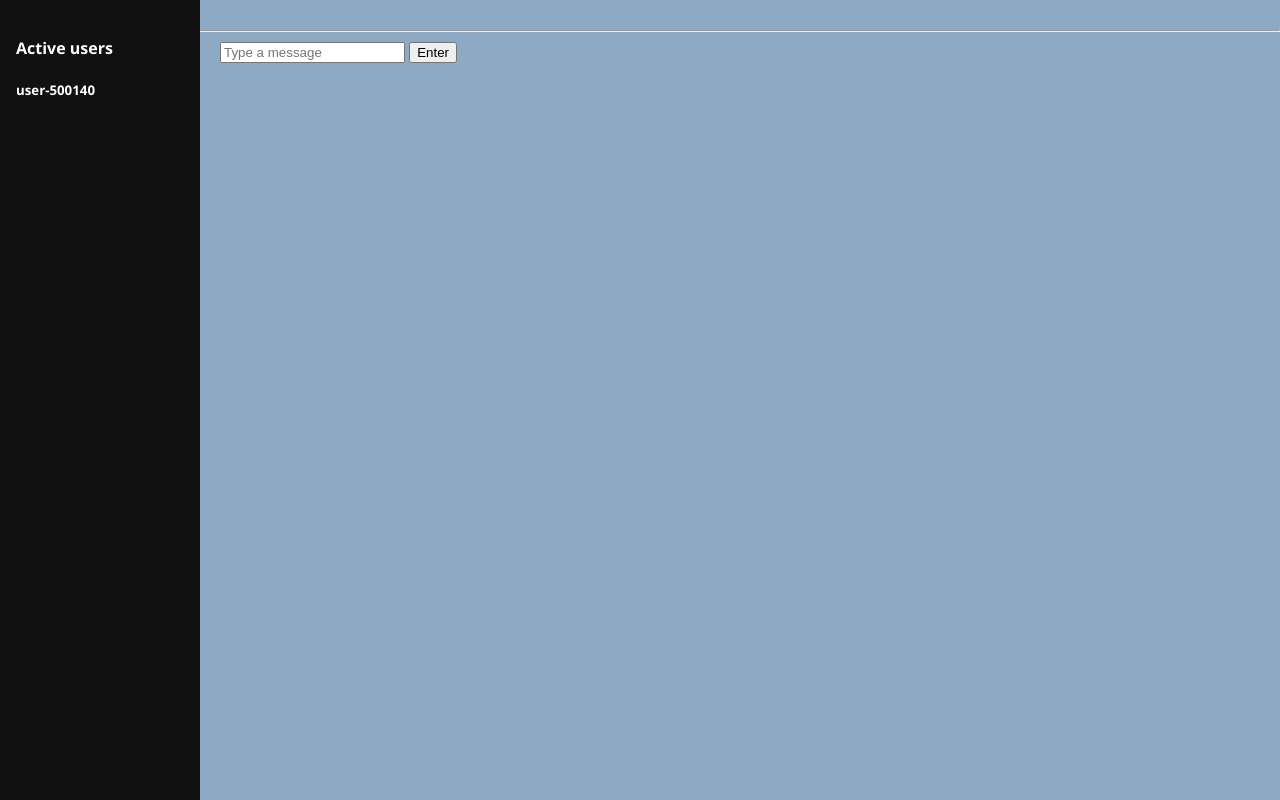
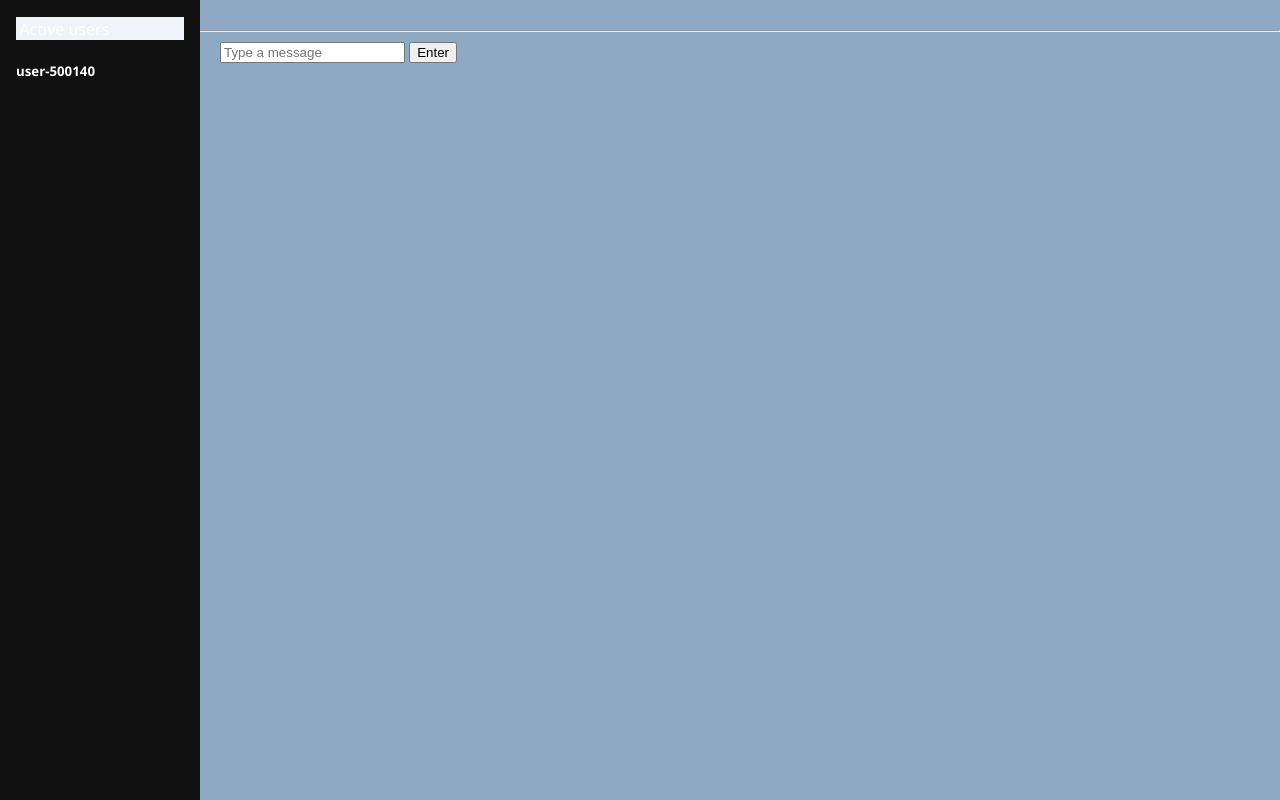
Before and after one commit to alanfoxman/CA2, a website: page public/chat.html in a window 1280 px wide. Drawn offline with nearby package versions, Linux system fonts and the light colour scheme; no server answers.

Commit message:
Added heading styles

```diff
--- a/public/css/demo.css
+++ b/public/css/demo.css
@@ -25,6 +25,34 @@ p {
 
 a:hover {
     color: #294550;
+}
+
+h1, h2, h4 {
+    font-weight: 450;
+    margin-bottom: 0;
+    padding: 0.5%;
+    background-color: #F0F4F8;
+}
+
+
+h1 {
+    background-color: #808080;
+    color: white;
+    text-align: center;
+    padding: 2%;
+    margin: 0;
+}
+
+h2, h4 {
+    margin-top: 2.5%;
+    width: 100%;
+    padding: 0.2%;
+    padding-left: 2%;
+    text-align: left;
+}
+
+h4 {
+    margin-top: 0.8%
 }
 
 
```
